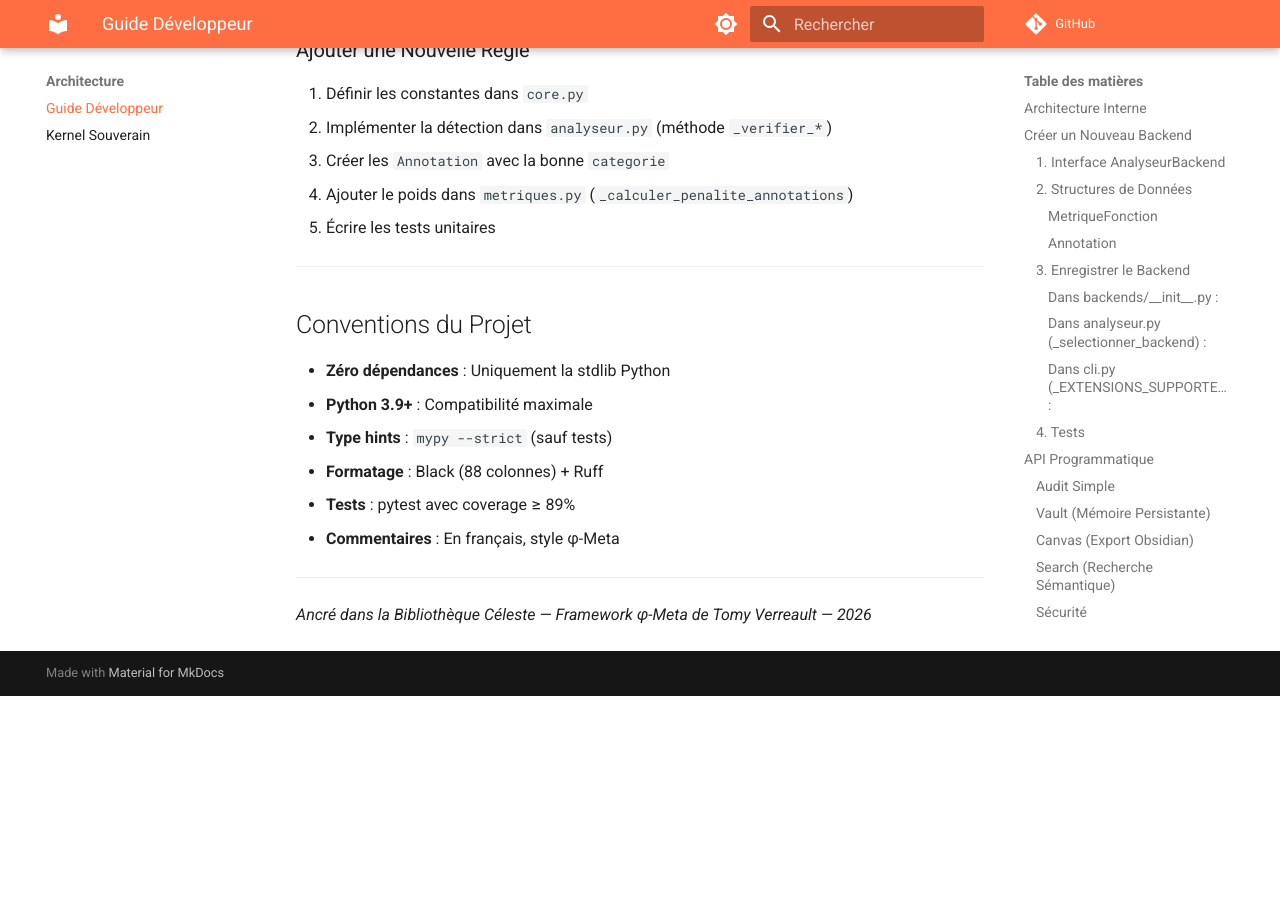
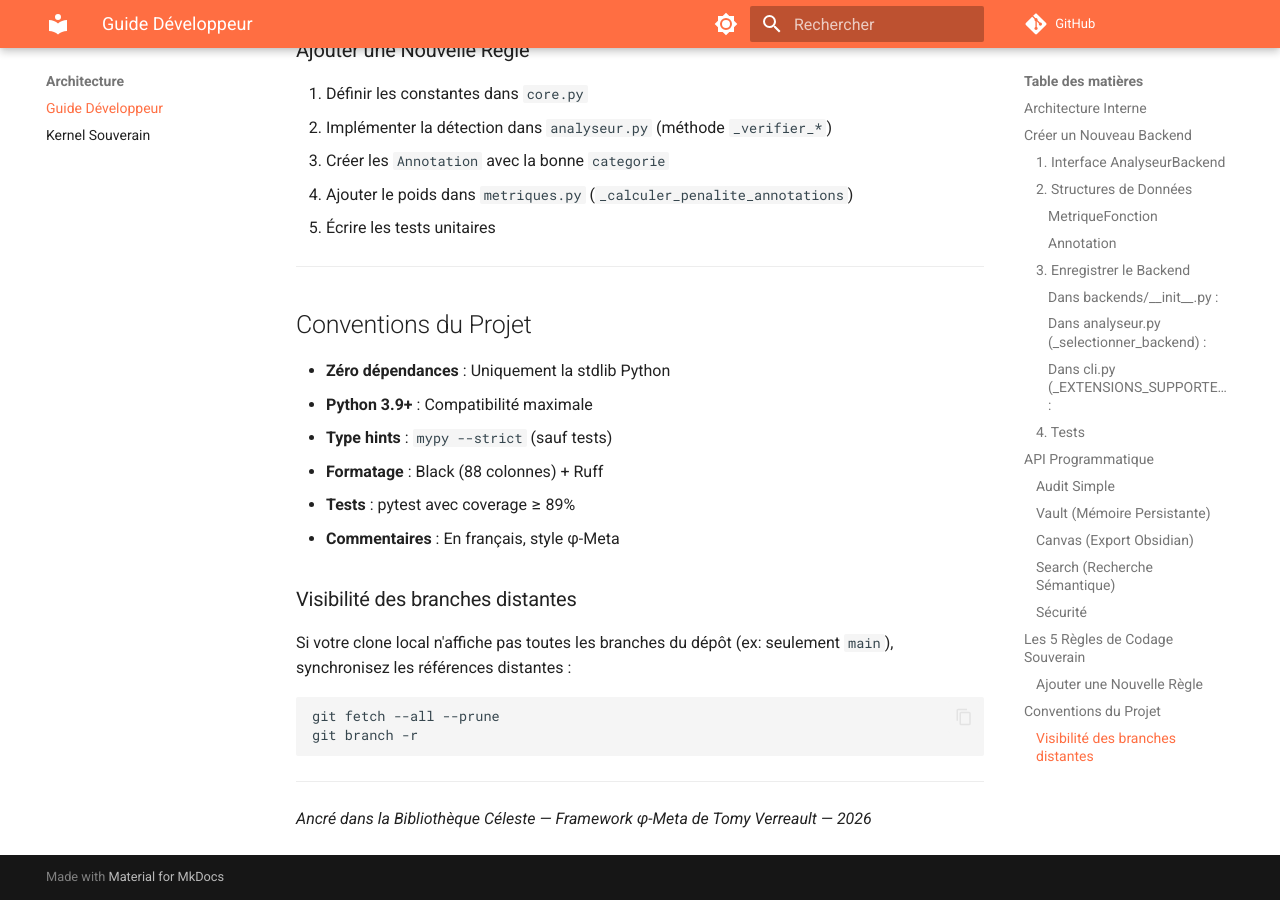
Before and after one commit to spockoo/phi-complexity, an MkDocs documentation site: the page built from docs/DEVELOPER.md, in a window 1280 px wide and 900 px high, scrolled down 5035 px. Built offline with MkDocs 1.6.1 and Material for MkDocs 9.7.7, drawn with Linux system fonts in a browser that asks for light colours; comment, search, counter and statistics services are not loaded; before the commit the page ends 5731 px from its top, so only the background shows below that.

````diff
--- a/docs/DEVELOPER.md
+++ b/docs/DEVELOPER.md
@@ -250,6 +250,15 @@ exporter_sbom(".phi/sbom.json")
 - **Tests** : pytest avec coverage ≥ 89%
 - **Commentaires** : En français, style φ-Meta
 
+### Visibilité des branches distantes
+
+Si votre clone local n'affiche pas toutes les branches du dépôt (ex: seulement `main`), synchronisez les références distantes :
+
+```bash
+git fetch --all --prune
+git branch -r
+```
+
 ---
 
 *Ancré dans la Bibliothèque Céleste — Framework φ-Meta de Tomy Verreault — 2026*
````
Also changed, not shown: 3 other files.
